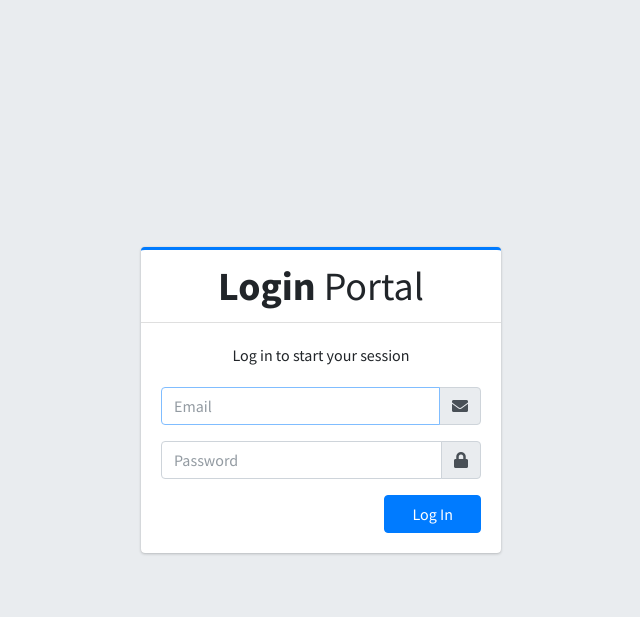
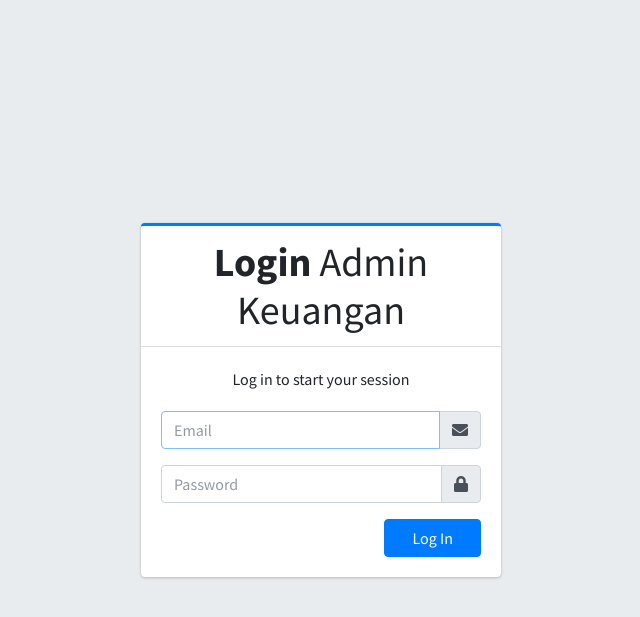
Before and after one commit to AlvifSandana/keuangan-stikom, a CodeIgniter 4 app: template app/Views/pages/login.php in a window 1280 px wide. Shown: the top 617 px of the page, without its empty margins (319-959 px from the left). Run offline with PHP 8.4 and a stand-in for CodeIgniter, Linux system fonts and the light colour scheme; the template is opened without the code that fills it, so the values that code supplies are empty; some libraries are stand-ins or nearby versions.

Commit message:
fix title login

```diff
--- a/app/Views/pages/login.php
+++ b/app/Views/pages/login.php
@@ -3,7 +3,7 @@
 <head>
   <meta charset="utf-8">
   <meta name="viewport" content="width=device-width, initial-scale=1">
-  <title>Login Sistem Keuangan</title>
+  <title>Keuangan STIKOM </title>
   <link rel="shortcut icon" href="favicon.png" type="image/x-icon">
   <!-- Google Font: Source Sans Pro -->
   <link rel="stylesheet" href="https://fonts.googleapis.com/css?family=Source+Sans+Pro:300,400,400i,700&display=fallback">
@@ -19,7 +19,7 @@
   <!-- /.login-logo -->
   <div class="card card-outline card-primary">
     <div class="card-header text-center">
-      <a href="" class="h1"><b>Login</b> Portal</a>
+      <a href="" class="h1"><b>Login</b> Admin Keuangan</a>
     </div>
     <div class="card-body">
       <p class="login-box-msg">Log in to start your session</p>
```
